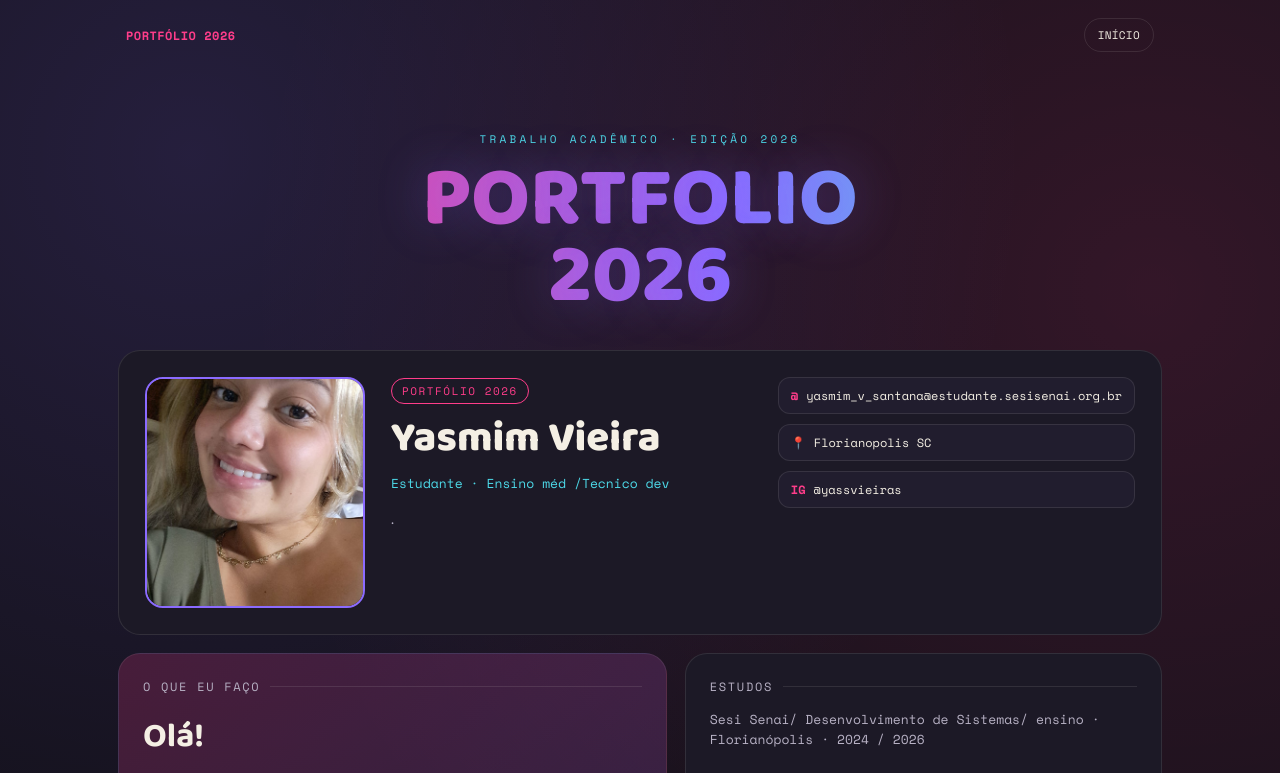
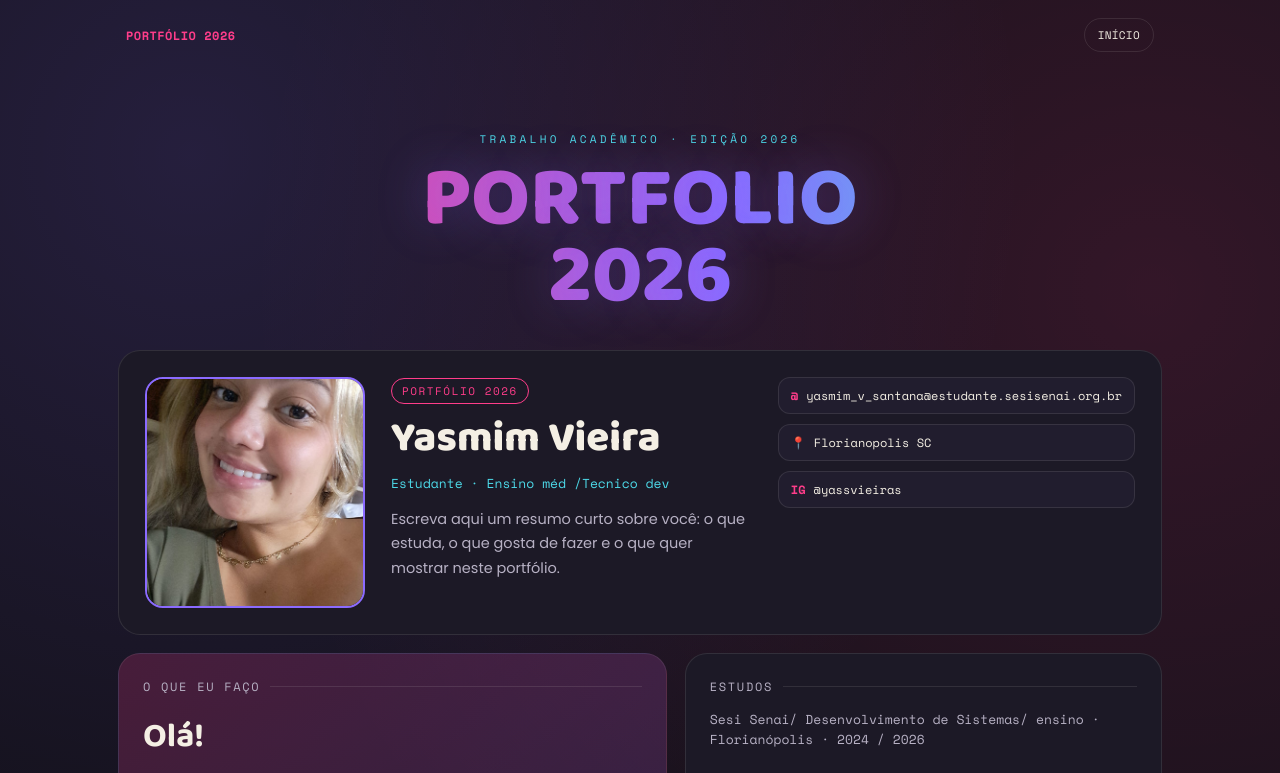
Before and after one commit to yasmimvsantana-web/portifolioofc2026, a website: page index.html in a window 1280 px wide. Both pictures are taken after a click on the link "VER PORTFÓLIO". Shown: the top 773 px of the page. Drawn offline with nearby package versions, Linux system fonts and the light colour scheme.

Commit message:
Atualizando ficheiros

```diff
--- a/index.html
+++ b/index.html
@@ -94,7 +94,7 @@
         <span class="tag">Portfólio 2026</span>
         <h2 id="nameText">Yasmim Vieira</h2>
         <p class="curso">Estudante &middot; Ensino méd /Tecnico dev</p>
-        <div id="bioText">.</div>
+        <div id="bioText">Escreva aqui um resumo curto sobre você: o que estuda, o que gosta de fazer e o que quer mostrar neste portfólio.</div>
       </div>
 
       <div class="contacts">
```
